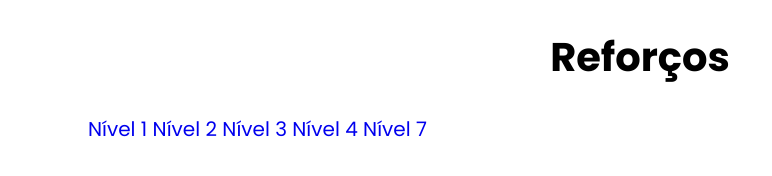
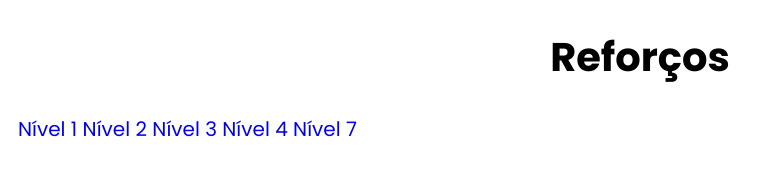
Before and after one commit to antonia-estefane/es80_reinforcement, a plain HTML site: page index.html in a window 1280 px wide. Shown: the whole page, without its empty margins (0-772 px from the left). Drawn offline with Linux system fonts and the light colour scheme.

Commit message:
style: style css modified

```diff
--- a/style.css
+++ b/style.css
@@ -5,7 +5,7 @@
 body {
   background-color: #fff;
   font-size: 20px;
-  padding: 0 80px;
+  padding: 0 10px;
   text-align: justify;
 }
 .img {
```
